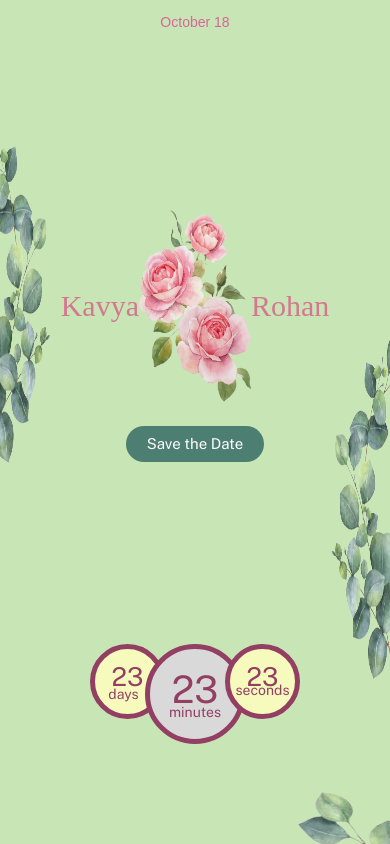
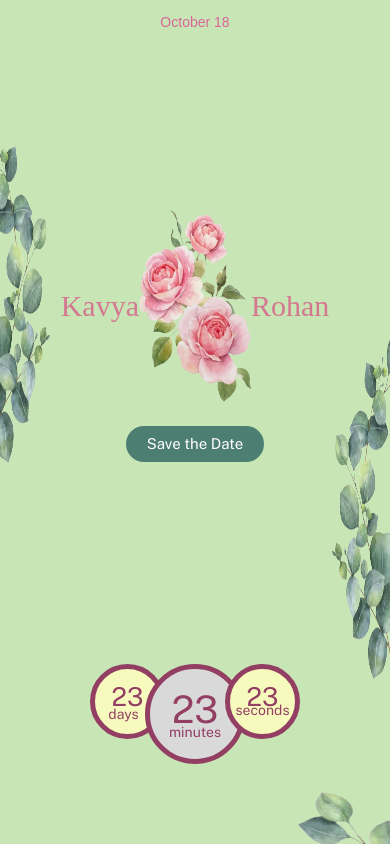
Before and after one commit to Venkey45R/template, a React (Vite) app: page / in a window 390 px wide. Built offline with nearby package versions, Linux system fonts and the light colour scheme; a web font is replaced by a local one.

Commit message:
fixed UI

```diff
--- a/src/App.jsx
+++ b/src/App.jsx
@@ -141,7 +141,7 @@ export default function App() {
             <img src={leaf_left} alt="leaf" className="relative scale-x-[-1] lg:h-[612px] lg:w-[408px] w-[600px] h-[400px]" />
           </div>
         </div>
-        <div className="relative bottom-0 flex top-[120px] lg:-top-20 left-[90px] lg:left-[546px] font-publicsans">
+        <div className="relative bottom-0 flex top-[140px] lg:-top-20 left-[90px] lg:left-[546px] font-publicsans">
           <div className="w-[75px] h-[75px] lg:w-[150px] lg:h-[150px] rounded-full relative bg-round border-[5px] border-background2 text-background2 justify-center">
             <h3 className="text-center text-[26px] lg:text-[54px] font-light mt-2 lg:mt-6">23</h3>
             <p className="text-center text-[14px] lg:text-[20px] -mt-3 lg:-mt-6 -ml-2 lg:-ml-4">days</p>
```
